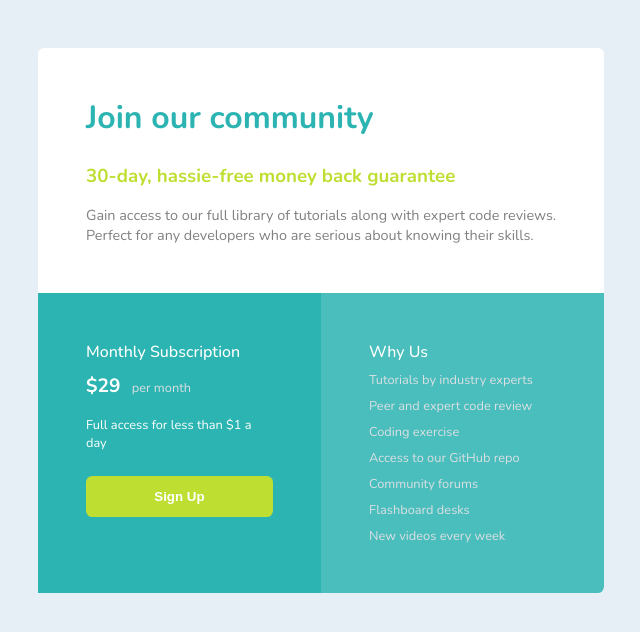
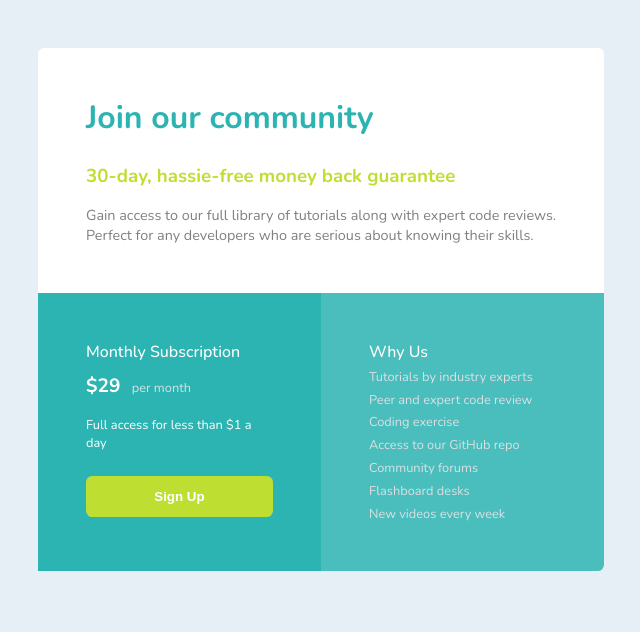
Before and after one commit to hormakery/grid-component, a React (Create React App) app: page / in a window 1280 px wide. Shown: the top 632 px of the page, without its empty margins (319-959 px from the left). Built offline with nearby package versions, Linux system fonts and the light colour scheme.

Commit message:
grid component

```diff
--- a/src/component/home/Home.styles.ts
+++ b/src/component/home/Home.styles.ts
@@ -133,7 +133,7 @@ export const AboutList=styled.ul`
 
 export const List=styled.li`
  font-size: .8rem;
- margin-top: .5rem;
+ margin-top: .3rem;
 list-style: none;
 color: #dcdfe2;
 `
```
